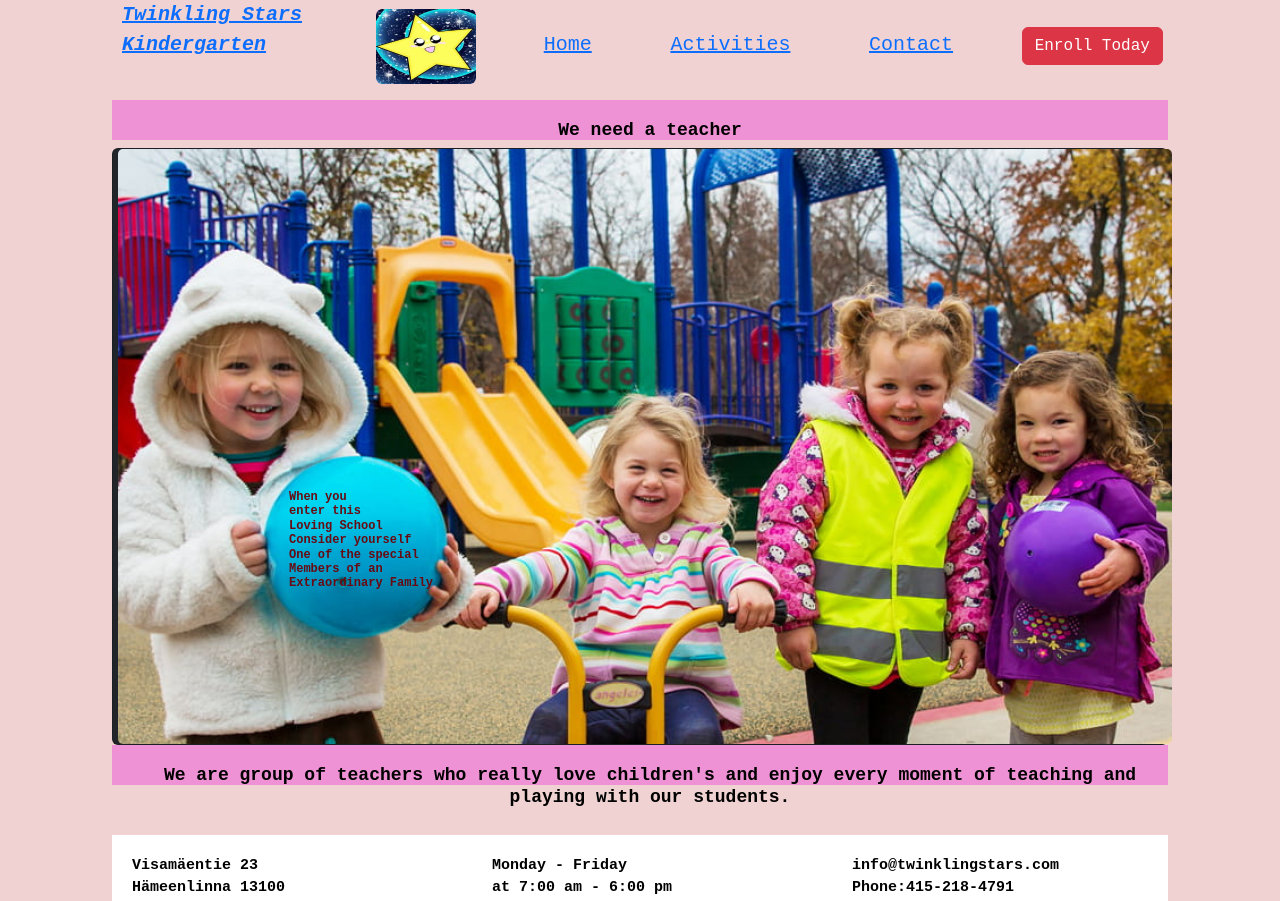
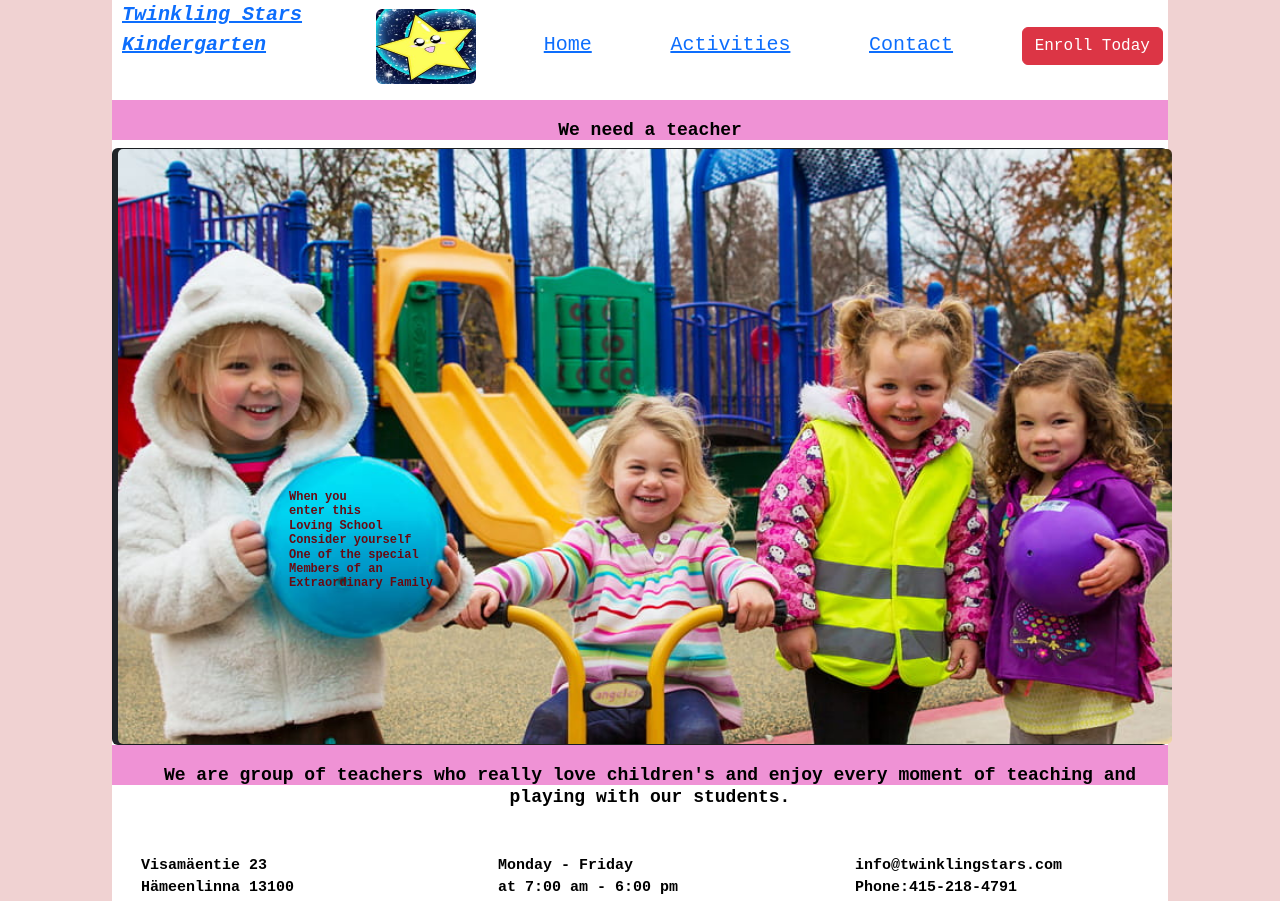
Before and after one commit to sonali22000/Kinda-Team18, a PHP site: page /index.php in a window 1280 px wide. Run offline with PHP 8.4, Linux system fonts and the light colour scheme.

Commit message:
changes in css

```diff
--- a/headerr.php
+++ b/headerr.php
@@ -79,8 +79,15 @@ nav ul {
 footer{
     margin-top:50px;
     background-color: #fff;
+    margin-left: 9px;
+    margin-bottom: 0px;
+}
 
-    margin-bottom: 0px;
+header
+{
+
+    background-color: #fff;
+
 }
 
 p{
```
